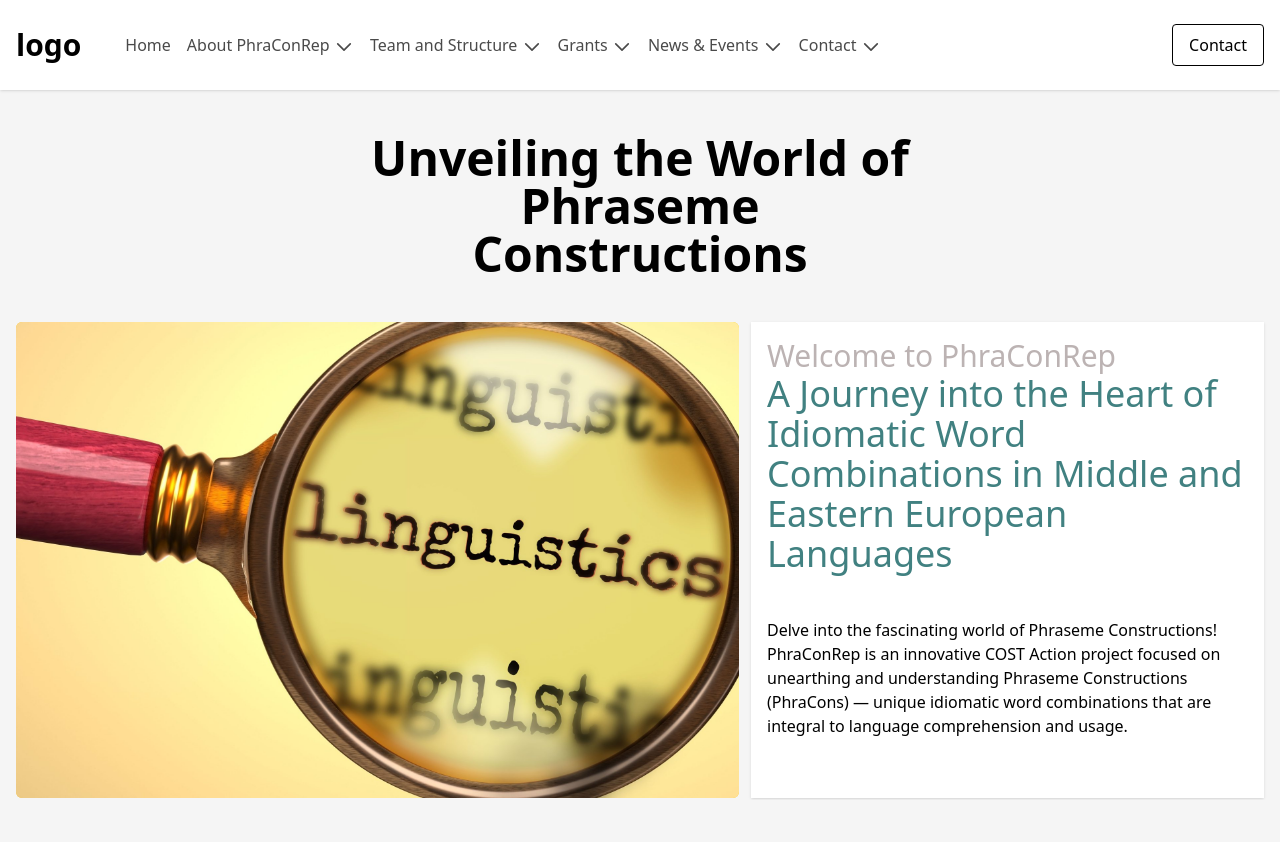
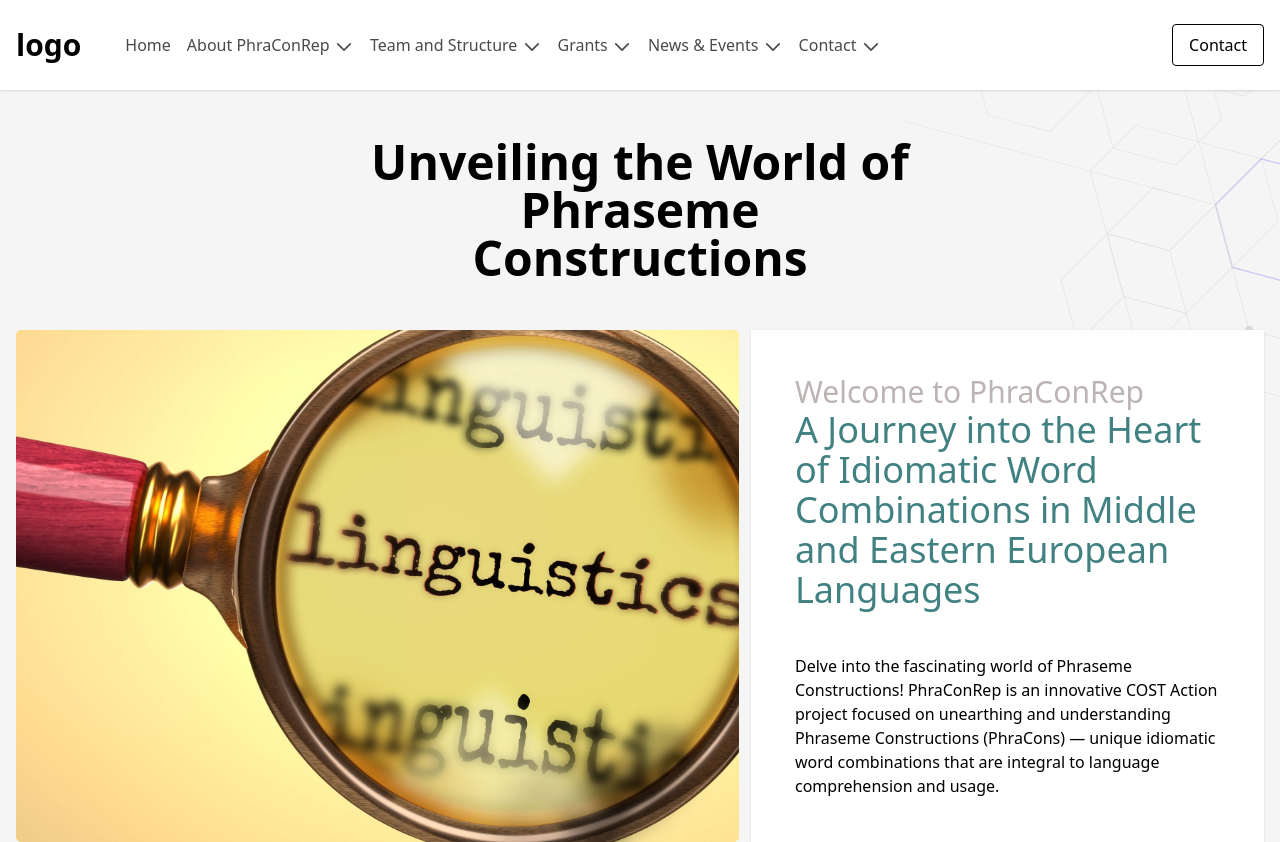
Before and after one commit to hosseinGith/phraconrep, a website: page pages/index.html in a window 1280 px wide. Before the commit the page ends 800 px from the top, so only its background shows below. Drawn offline with Linux system fonts and the light colour scheme.

Commit message:
put bg under header

```diff
--- a/pages/index.html
+++ b/pages/index.html
@@ -6,14 +6,20 @@
     <link rel="stylesheet" href="../src/styles/output.css" />
     <title>phraconrep</title>
   </head>
-  <body>
+  <body class="relative">
     <svg class="hidden">
         <symbol id="icon-chevron-down" xmlns="http://www.w3.org/2000/svg" fill="none" viewBox="0 0 24 24" stroke-width="2" stroke="currentColor">
             <path stroke-linecap="round" stroke-linejoin="round" d="m19.5 8.25-7.5 7.5-7.5-7.5" />
         </symbol>
     </svg>
-    <header>
-      <section class="bg-white shadow">
+
+    <header class="relative">
+
+      <div class="absolute top-0 right-0 z-[-1]">
+        <img src="../public/images/Decore.svg" alt="">
+      </div>
+
+      <section class="bg-white shadow z-50">
         <div class="container py-6">
           <nav class="flex justify-between items-center">
             <div class="flex justify-between items-center">
@@ -147,12 +153,14 @@
           </nav>
         </div>
       </section>
-      <section class="hero container py-11">
+      <section class="hero container py-12">
         <div class="flex-row-center w-[44%] mx-auto">
           <h1 class="font-semibold text-5xl text-center">Unveiling the World of Phraseme Constructions</h1>
         </div>
       </section>
     </header>
+
+
 
     <main class="container">
       <section class="grid grid-cols-12 justify-items-center gap-3">
@@ -161,17 +169,18 @@
           <img src="../public/images/Linguistics.jpg" alt="" class="object-cover h-full">
         </div>
 
-        <div class="col-span-5 shadow p-4 bg-white">
+        <div class="left-0 col-span-5 shadow p-11 bg-white">
           <div>
             <span class="text-[#BCB3B3] text-3xl">Welcome to PhraConRep</span>
             <p class="text-[#418181] text-4xl">A Journey into the Heart of Idiomatic Word Combinations in Middle and Eastern European Languages</p>
           </div>
-          <div class="py-11">
+          <div class="pt-11">
             <p>
               Delve into the fascinating world of Phraseme Constructions! PhraConRep is an innovative COST Action project focused on unearthing and understanding Phraseme Constructions (PhraCons) — unique idiomatic word combinations that are integral to  language comprehension and usage.
             </p>
           </div>
         </div>
+
       </section>
     </main>
 
```
Also changed, not shown: public/images/Decore.svg (added), src/styles/output.css.
